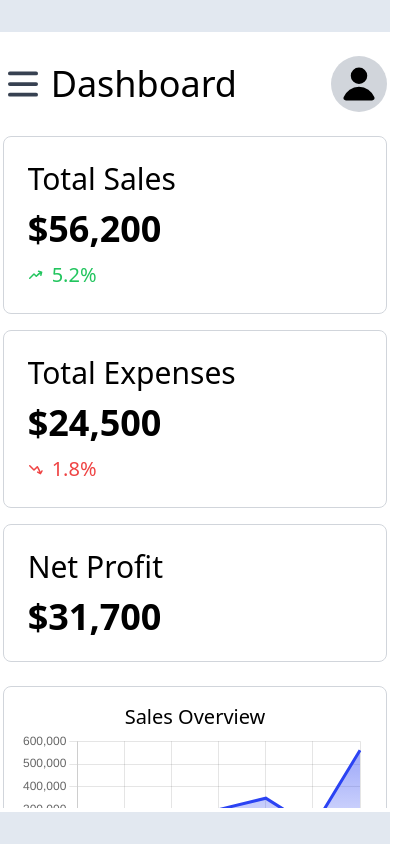
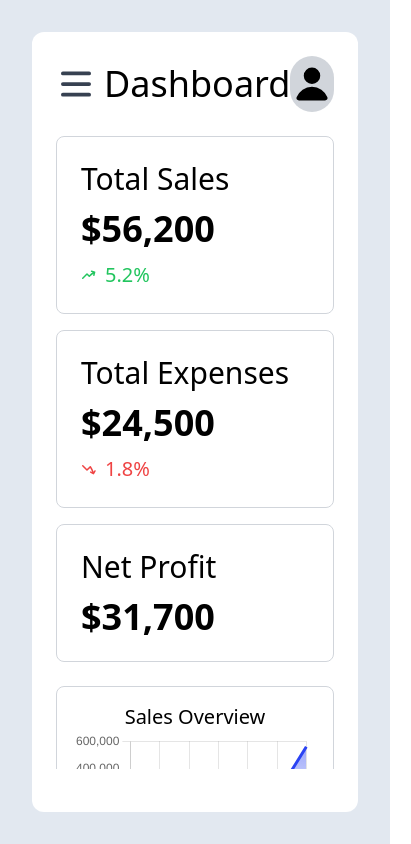
Before and after one commit to JosueZavalaProjects/dashboard-graph, a React (Vite) app: page / in a window 390 px wide. Shown: the whole page, 411 px wide, since content can reach past the window. Built offline with nearby package versions, Linux system fonts and the light colour scheme.

Commit message:
feat(Dashboard): Correcting view details

```diff
--- a/src/components/Dashboard/index.tsx
+++ b/src/components/Dashboard/index.tsx
@@ -4,11 +4,12 @@ import { Header } from "./Header";
 import { Table } from "./Table";
 
 export const Dashboard = () => {
+  // overflow-y-scroll max-h-[42rem] pb-20 xl:pb-4 xl:max-h-[46rem]
   return (
     <>
-      <div className="flex flex-col gap-6">
+      <div className="flex flex-col gap-6 pb-4 ">
         <Header />
-        <div className="flex flex-col gap-6 overflow-y-scroll max-h-[42rem] pb-4 lg:max-h-[50rem]">
+        <div className="flex flex-col gap-6 overflow-y-scroll max-h-[75vh] md:max-h-[42rem]">
           <Cards />
           <Charts />
           <Table />
--- a/src/components/Navigation/NavBar/Navbar.tsx
+++ b/src/components/Navigation/NavBar/Navbar.tsx
@@ -8,7 +8,7 @@ interface Props {
 export const NavBar = ({ children }: Props) => {
   return (
     <section className="flex items-center justify-center p-8 bg-slate-200 w-screen h-screen mx-auto relative">
-      <main className="flex h-full lg:w-[70rem] rounded-xl bg-white">
+      <main className="flex h-full lg:w-[70rem] rounded-xl bg-white overflow-hidden">
         <div className="flex-col gap-4 rounded-l-xl bg-slate-100 p-6 border-r border-r-slate-300 hidden lg:w-1/5 lg:flex">
           <span>
             <Bars3Icon className="size-10 text-gray-700" />
```
